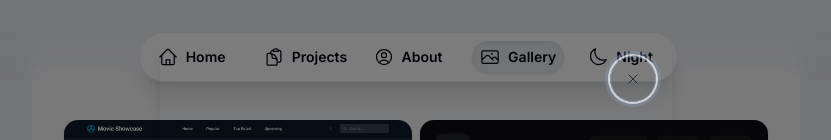
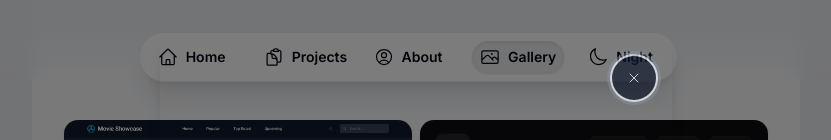
Before and after one commit to Shaukat-AB/sk-portfolio, a Next.js app: page /gallery in a window 1280 px wide. Both pictures are taken after a click on the picture 462 px from the left and 217 px from the top of the page. Shown: the top 140 px of the page, without its empty margins (224-1055 px from the left). Built offline with nearby package versions, Linux system fonts and the light colour scheme; no server answers.

Commit message:
fix: dialog close button's low opacity

```diff
--- a/src/components/ui/dialog.tsx
+++ b/src/components/ui/dialog.tsx
@@ -68,10 +68,10 @@ function DialogContent({
       >
         {children}
         {showCloseButton && (
-          <Button asChild variant="outline" size="equal">
+          <Button asChild variant="secondary" size="equal">
             <DialogPrimitive.Close
               data-slot="dialog-close"
-              className="ring-offset-background focus:ring-ring data-[state=open]:bg-accent data-[state=open]:text-muted-foreground absolute top-4 right-4 opacity-70 transition-opacity hover:opacity-100 focus:ring-2 focus:ring-offset-2 focus:outline-hidden disabled:pointer-events-none [&_svg]:pointer-events-none [&_svg]:shrink-0 [&_svg:not([class*='size-'])]:size-4"
+              className="ring-offset-background focus:ring-ring absolute top-4 right-4 opacity-70 transition-opacity hover:opacity-100 focus:ring-2 focus:ring-offset-2 focus:outline-hidden disabled:pointer-events-none [&_svg]:pointer-events-none [&_svg]:shrink-0 [&_svg:not([class*='size-'])]:size-4"
             >
               <XIcon />
               <span className="sr-only">Close</span>
```
